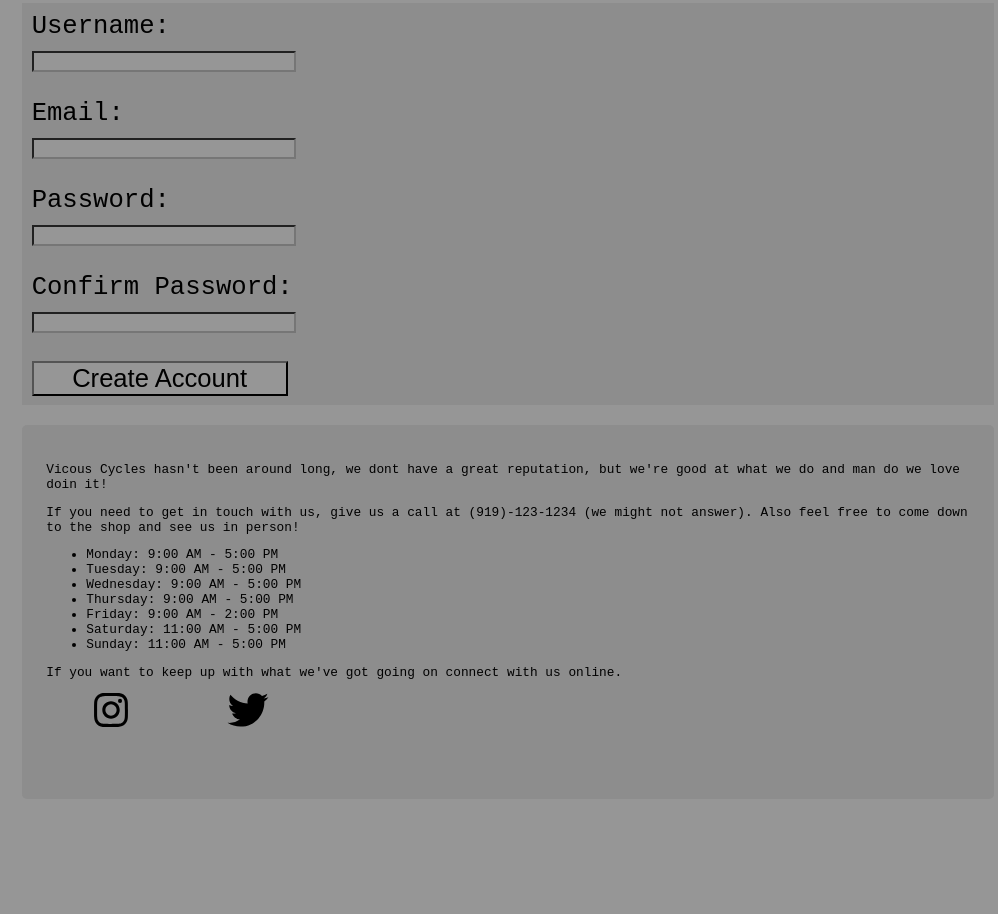
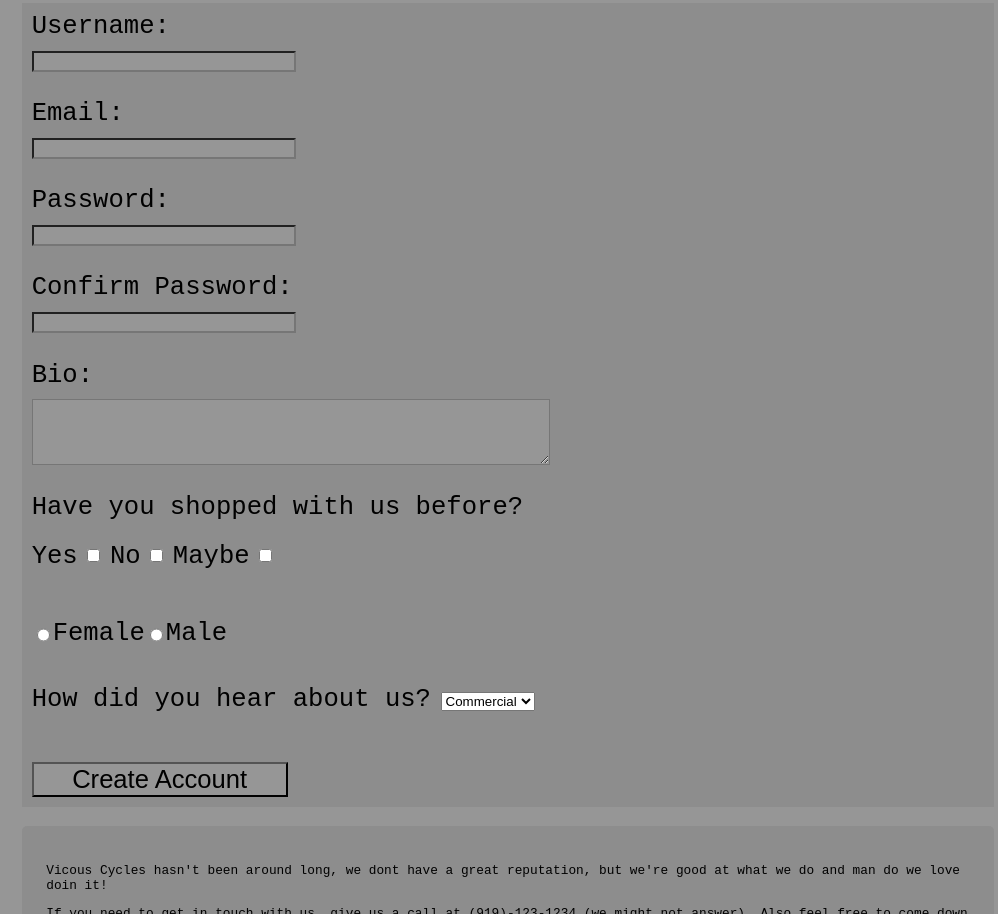
Before and after one commit to LUCA-12345/ViciousCyclesProject, a plain HTML site: page account.html in a window 1280 px wide. Shown: the part 482-1396 px from the top of the page, without its empty margins (132-1130 px from the left). Drawn offline with Linux system fonts and the light colour scheme; a web font is replaced by a local one.

Commit message:
updated account creation form

```diff
--- a/account.html
+++ b/account.html
@@ -38,6 +38,41 @@
         <label for="confirm_password" class="label">Confirm Password:</label>
         <input type="password" id="confirm_password" name="confirm_password" class="inputField" required><br>
 
+        <label for="bio" class="label">Bio:</label>
+        <textarea class="bioTextArea" id="bio" name="bio" rows="4" cols="50"></textarea><br>
+
+        <label for="existingCust" class="label">Have you shopped with us before?</label><br>
+        <div class="checkFlex">
+          <label for="existingCust1" >Yes</label>
+          <input class="check" type="checkbox" id="existingCust1" name="existingCust2" value="Yes">
+          <label for="existingCust1" >No</label>
+          <input class="check" type="checkbox" id="existingCust2" name="existingCust2" value="No">
+          <label for="existingCust1" >Maybe</label>
+          <input class="check" type="checkbox" id="existingCust3" name="existingCust3" value="Maybe">
+          <br>
+        </div>
+
+        <div class="maleOrFemale">
+          <input type="radio" id="mOf" name="Female" value="Female">
+          <label for="female">Female</label>
+          <input type="radio" id="mOf" name="Male" value="Male">
+          <label for="Male">Male</label>
+        </div>
+        <br>
+
+        <div class="dropDown">
+          <label for="lead">How did you hear about us?</label>
+
+          <select name="lead" id="lead">
+            <option value="commercial">Commercial</option>
+            <option value="radio">Radio</option>
+            <option value="freind">Friend</option>
+            <option value="other">Other</option>
+          </select>
+        </div>
+
+
+
         <input type="submit" value="Create Account" class="submitBtn">
       </form>
     <footer class="footer">
--- a/style.css
+++ b/style.css
@@ -277,10 +277,30 @@ iframe {
   margin-bottom: 2%;
 }
 
+.bioTextArea {
+  width: 40vw;
+  margin: 1% 0% 1% 0%;
+  background-color: rgb(150, 150, 150);
+}
+
 .inputField {
   width: 20vw;
   margin: 1% 0% 1% 0%;
   background-color: rgb(150, 150, 150);
+}
+
+.check {
+  color: rgb(150, 150, 150);
+  margin: 1% 0% 5% 0%;
+}
+
+.maleOrFemale {
+  display: flex;
+  margin: 1% 0% 1% 0%;
+}
+
+.dropDown {
+  margin: 1% 0% 5% 0%;
 }
 
 label {
```
